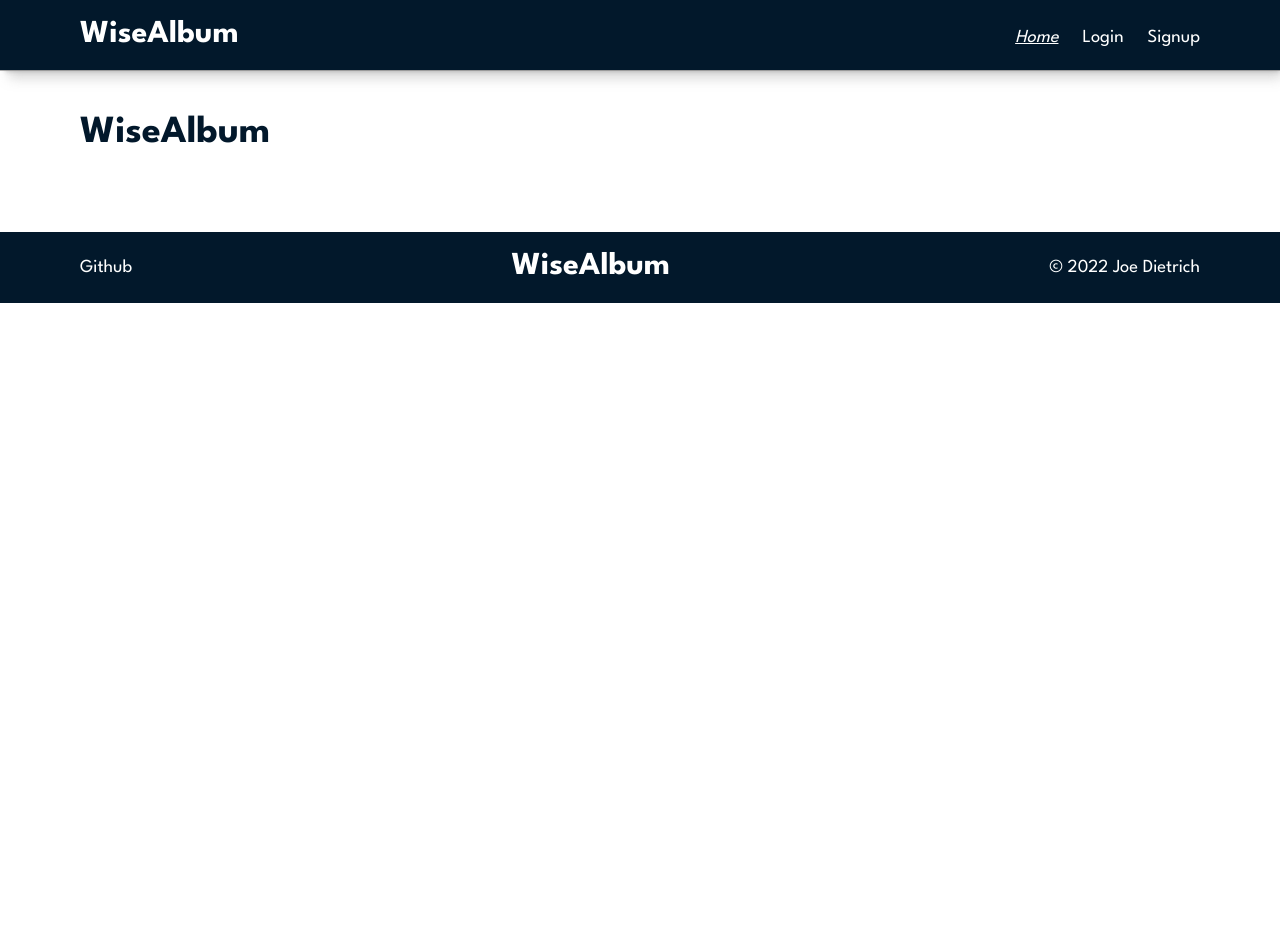
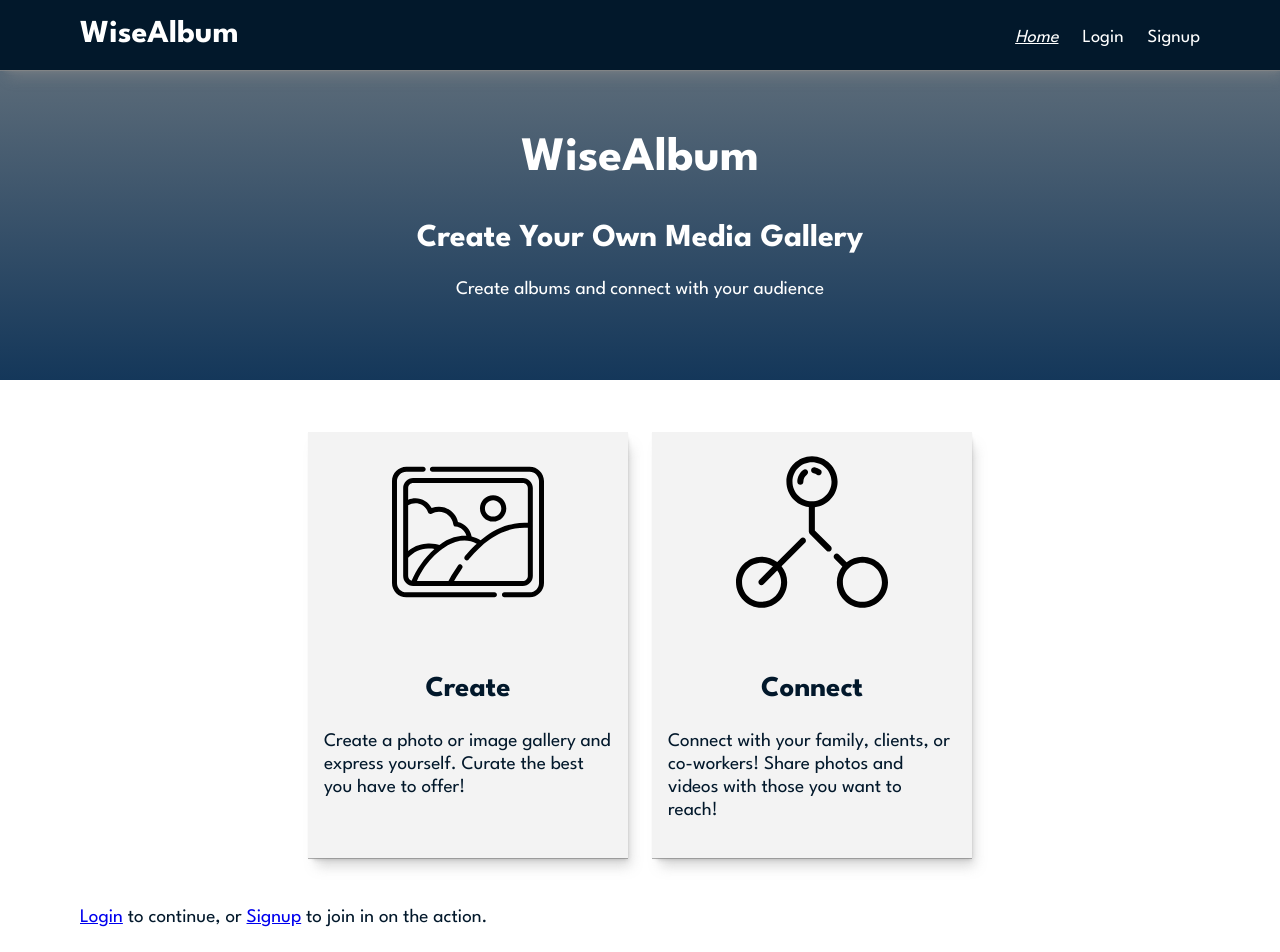
Before and after one commit to joedietrich-dev/wisealbum-frontend, a React (Create React App) app: page / in a window 1280 px wide. Shown: the top 952 px of the page. Before the commit the page ends 800 px from the top, so only its background shows below. Built offline with nearby package versions, Linux system fonts and the light colour scheme.

Commit message:
Create homepage

```diff
--- a/src/pages/Home.jsx
+++ b/src/pages/Home.jsx
@@ -1,12 +1,90 @@
+import { Link } from "react-router-dom";
+import styled from "styled-components/macro";
+import Card from "../components/Card";
+import CardContent from "../components/CardContent";
+import CardImage from "../components/CardImage";
+import CardText from "../components/CardText";
+import CardTitle from "../components/CardTitle";
+import Deck from "../components/Deck";
 import PageCard from "../components/PageCard";
-import Title from "../components/Title";
+import PageText from "../components/PageText";
+import connectIcon from "../connection.svg";
+import galleryIcon from "../gallery.svg";
 
 function Home() {
   return (
-    <PageCard>
-      <Title>WiseAlbum</Title>
-    </PageCard>
+    <>
+      <HeroContainer>
+        <HeroTitle>WiseAlbum</HeroTitle>
+        <HeroSubtitle>Create Your Own Media Gallery</HeroSubtitle>
+        <HeroText>Create albums and connect with your audience</HeroText>
+      </HeroContainer>
+      <PageCard>
+        <CenteredDeck>
+          <Card>
+            <SmallCardContainer>
+              <SmallCardImage src={galleryIcon} alt="Create a Gallery" />
+            </SmallCardContainer>
+            <CardContent>
+              <LargeCardTitle>Create</LargeCardTitle>
+              <CardText>Create a photo or image gallery and express yourself. Curate the best you have to offer!</CardText>
+            </CardContent>
+          </Card>
+          <Card>
+            <SmallCardContainer>
+              <SmallCardImage src={connectIcon} alt="Making Connections" />
+            </SmallCardContainer>
+            <CardContent>
+              <LargeCardTitle>Connect</LargeCardTitle>
+              <CardText>Connect with your family, clients, or co-workers! Share photos and videos with those you want to reach!</CardText>
+            </CardContent>
+          </Card>
+        </CenteredDeck>
+        <PageText>
+          <Link to="/login">Login</Link> to continue, or <Link to="/signup">Signup</Link> to join in on the action.
+        </PageText>
+      </PageCard>
+    </>
   );
 }
 
+const HeroContainer = styled.div`
+  color: white;
+  background: linear-gradient(-180deg, #5b6b79, rgb(20, 55, 90));
+  display: flex;
+  flex-direction: column;
+  align-items: center;
+  padding: 60px;
+`;
+const HeroTitle = styled.h1`
+  font-size: 3rem;
+  margin-top: 0;
+`;
+const HeroSubtitle = styled.h1`
+  font-size: 2rem;
+  margin: 0;
+`;
+const HeroText = styled.p``;
+const SmallCardContainer = styled.div`
+  display: flex;
+  justify-content: center;
+  padding: 24px;
+  width: 100%;
+  height: 200px;
+`;
+const SmallCardImage = styled.img`
+  width: auto;
+  height: 100%;
+`;
+const LargeCardTitle = styled.h2`
+  text-align: center;
+`;
+const CenteredDeck = styled.div`
+  margin-top: 36px;
+  display: grid;
+  justify-content: center;
+  grid-template-columns: repeat(auto-fit, minmax(320px, 25%));
+  gap: 24px;
+`;
+
 export default Home;
```
Also changed, not shown: src/connection.svg (added), src/gallery.svg (added).
